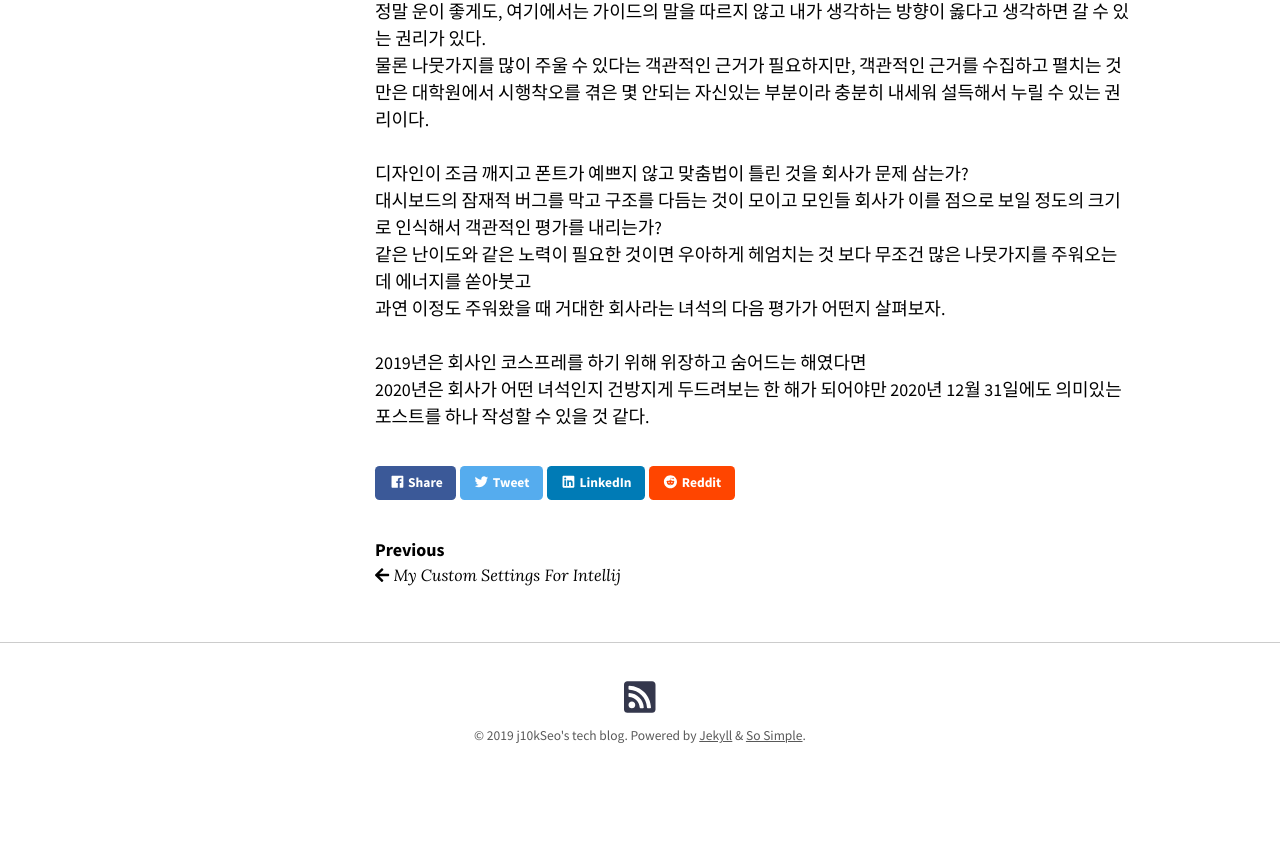
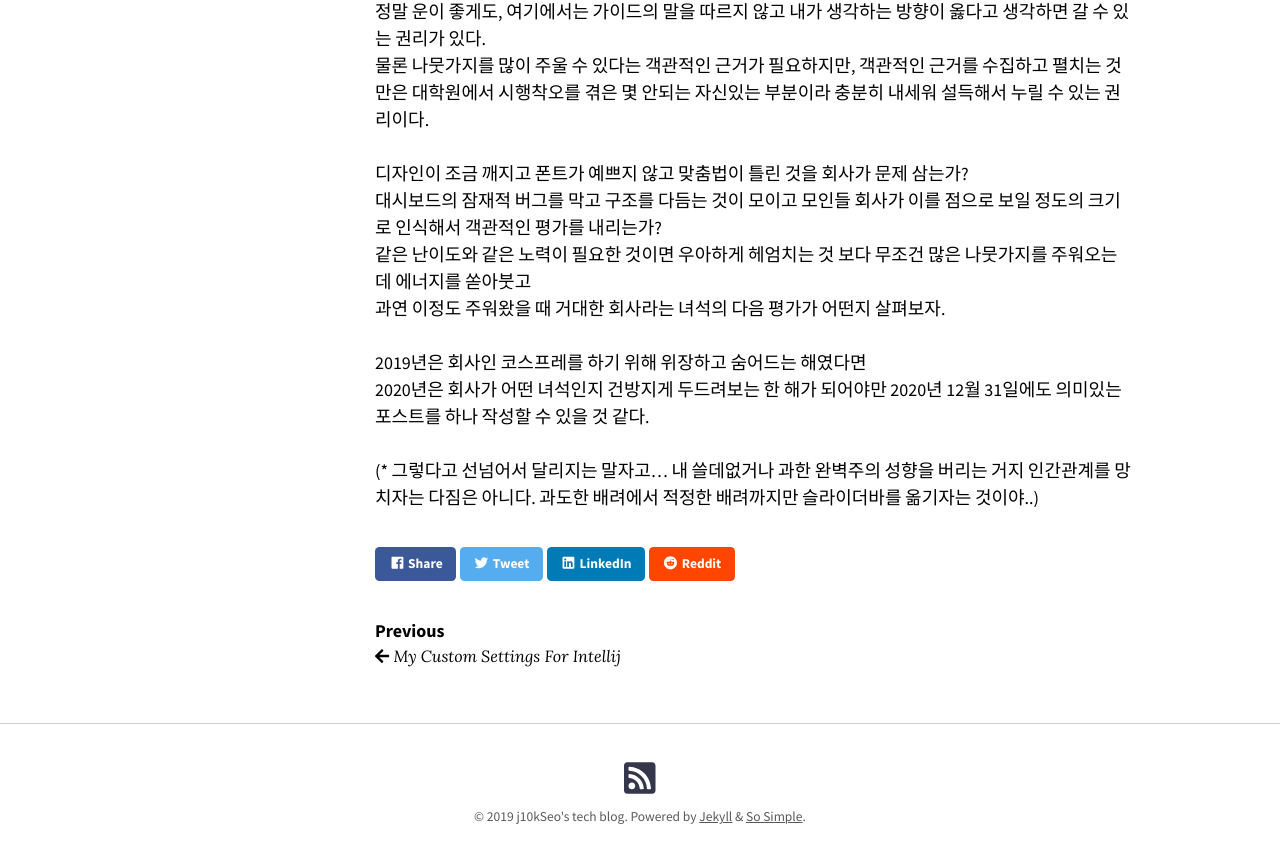
Before and after one commit to j10kSeo/j10kSeo.github.io, a Jekyll site: the page built from _posts/2019-12-31-What_company_wants.md, in a window 1280 px wide and 900 px high, scrolled down 1170 px. Shown: the top 863 px of the window. Built offline with Jekyll 4.4.1, drawn with Linux system fonts in a browser that asks for light colours; nearby versions of some CDN libraries; before the commit the page ends 1989 px from its top, so only the background shows below that.

Commit message:
다짐 추가

```diff
--- a/_posts/2019-12-31-What_company_wants.md
+++ b/_posts/2019-12-31-What_company_wants.md
@@ -42,3 +42,5 @@ tags:
 
 2019년은 회사인 코스프레를 하기 위해 위장하고 숨어드는 해였다면
 2020년은 회사가 어떤 녀석인지 건방지게 두드려보는 한 해가 되어야만 2020년 12월 31일에도 의미있는 포스트를 하나 작성할 수 있을 것 같다.
+
+(* 그렇다고 선넘어서 달리지는 말자고... 내 쓸데없거나 과한 완벽주의 성향을 버리는 거지 인간관계를 망치자는 다짐은 아니다. 과도한 배려에서 적정한 배려까지만 슬라이더바를 옮기자는 것이야..)
```
